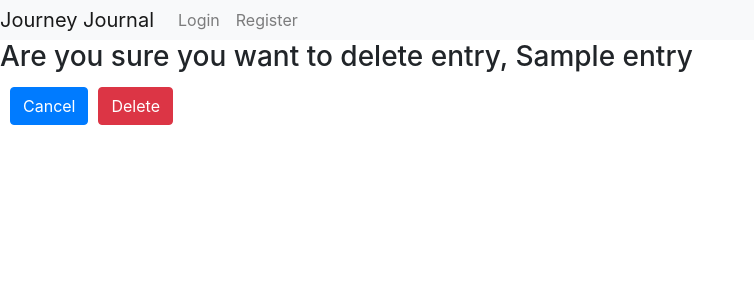
After one commit to amazoradi/Journey-Journal, a Django app: page /Journal/entry_list/1/delete/1/confirm in a window 1280 px wide. The commit adds this page. Shown: the top 300 px of the page, without its empty margins (0-754 px from the left). Run offline with Django 3.2, Linux system fonts and the light colour scheme; tables that the repository leaves empty hold one stand-in row (values such as "Sample post"); some libraries are stand-ins or nearby versions.

Commit message:
delete entry working

```diff
--- a/Journal/static/Journal/index.css
+++ b/Journal/static/Journal/index.css
@@ -1,6 +1,7 @@
 .entry_div{
     margin: 20px;
     border: 1px solid black;
+    background-color: whitesmoke;
 }
 
 .entry_div img {
@@ -9,6 +10,7 @@
 }
 .entry_div p {
     width:400px;
+    padding-top: 10px;
 }
 
 .entry_content{
@@ -36,3 +38,12 @@ button a:hover {
 .list_buttons button {
     margin: 5px 10px;
 }
+
+.extra-marg{
+    margin-top: 5px;
+}
+
+.entry_heading {
+    padding-left: 10px;
+    padding-top: 10px;
+}
--- /dev/null
+++ b/Journal/templates/confirm_entrty_delete.html
@@ -0,0 +1,19 @@
+{% extends "index.html" %}
+{% load staticfiles %}
+
+{% block content %}
+
+<h3>Are you sure you want to delete entry, {{entry.title}}</h3>
+<div class="list_buttons">
+
+    <button class="btn btn-primary"><a href="{% url 'Journal:entry_list' user.id %}">Cancel</a></button>
+    <form class="extra-marg" action="{% url 'Journal:entry_delete' entry.customer_id entry.id %}" method="POST">
+
+        {% csrf_token %}
+
+        <input type="hidden" value="{{entry.id}}" name="entry_id">
+        <input class="btn btn-danger" type="submit" value="Delete">
+    </form>
+</div>
+
+{% endblock %}
--- a/Journal/templates/entry_add.html
+++ b/Journal/templates/entry_add.html
@@ -10,6 +10,6 @@
     {% csrf_token %}
     {{entry_form|crispy}}
 
-    <input type='submit' value="Submit"/>
+    <input class="btn btn-primary" type='submit' value="Submit"/>
 </form>
 {% endblock content %}
--- a/Journal/templates/entry_edit_form.html
+++ b/Journal/templates/entry_edit_form.html
@@ -4,13 +4,13 @@
 
 {% block content %}
 
-<h2>Record a New Entry</h2>
-<form classs="entry_form" method="POST" action="{% url 'Journal:entry_update' user.id %}" enctype="multipart/form-data">
+<h2>Edit Your Entry, {{entry.title}}</h2>
+<form class="entry_form" method="POST" action="{% url 'Journal:entry_update' user.id %}" enctype="multipart/form-data">
     {% csrf_token %}
 
     {{edit_form|crispy}}
     <input type="hidden" value="{{entry.id}}" name="entry_id">
 
-    <input type='submit' value="Submit" />
+    <input class="btn btn-primary" type='submit' value="Submit" />
 </form>
 {% endblock content %}
--- a/Journal/urls.py
+++ b/Journal/urls.py
@@ -13,4 +13,6 @@ urlpatterns = [
     path('Journal/entry_list/<int:pk>', views.entry_list, name='entry_list'),
     path('Journal/entry_list/edit_entry/<int:entry_id>', views.entry_edit, name='entry_edit'),
     path('Journal/entry_list/edit_entry/<int:entry_id>/update', views.entry_update, name='entry_update'),
+    path('Journal/entry_list/<int:pk>/delete/<int:entry_id>', views.entry_delete, name='entry_delete'),
+    path('Journal/entry_list/<int:pk>/delete/<int:entry_id>/confirm', views.delete_confirm, name='delete_confirm'),
 ]
--- a/Journal/views/entry_views.py
+++ b/Journal/views/entry_views.py
@@ -44,3 +44,13 @@ def entry_update(request, entry_id):
     entry_details = Entry(id=request.POST['entry_id'],title=request.POST['title'], location=request.POST['location'], content=request.POST['content'], date=request.POST['date'], image=request.POST['image'], customer_id=request.user.id)
     entry_details.save()
     return HttpResponseRedirect(reverse('Journal:entry_list', args=(request.user.id,)))
+
+def delete_confirm(request, pk, entry_id):
+    entry_to_delete = Entry.objects.get(pk=entry_id)
+    context ={"entry": entry_to_delete}
+    return render(request, 'confirm_entrty_delete.html', context)
+
+def entry_delete(request, pk, entry_id):
+    deleted_entry = Entry.objects.get(pk=request.POST['entry_id'])
+    deleted_entry.delete()
+    return HttpResponseRedirect(reverse('Journal:entry_list', args=(request.user.id,)))
```
Also changed, not shown: Journal/templates/entry_list.html (+7 -4 lines).
